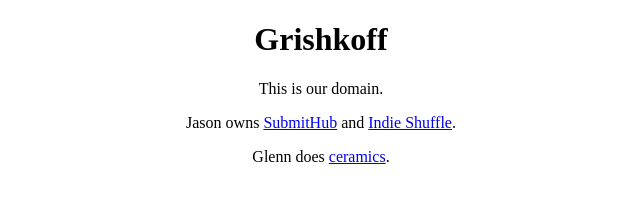
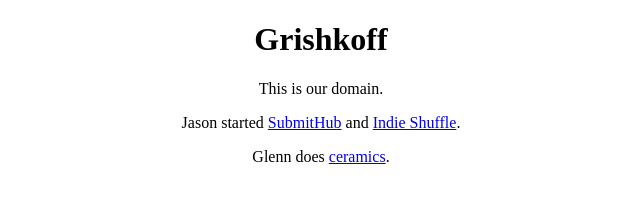
Before and after one commit to jasongrishkoff/grishkoff-website, a plain HTML site: page index.html in a window 1280 px wide. Shown: the full height of the page, 319-959 px from the left. Drawn offline with Linux system fonts and the light colour scheme.

Commit message:
Update index.html
started vs own

```diff
--- a/index.html
+++ b/index.html
@@ -15,7 +15,7 @@
 
 <h1>Grishkoff</h1>
   <p>This is our domain.</p>
-  <p></p>Jason owns <a href="https://www.submithub.com/">SubmitHub</a> and <a href="https://www.indieshuffle.com">Indie Shuffle</a>.</p>
+  <p></p>Jason started <a href="https://www.submithub.com/">SubmitHub</a> and <a href="https://www.indieshuffle.com">Indie Shuffle</a>.</p>
   <p></p>Glenn does <a href="https://www.glenngrishkoff.com/">ceramics</a>.</p>
 </body>
 </html>
```
